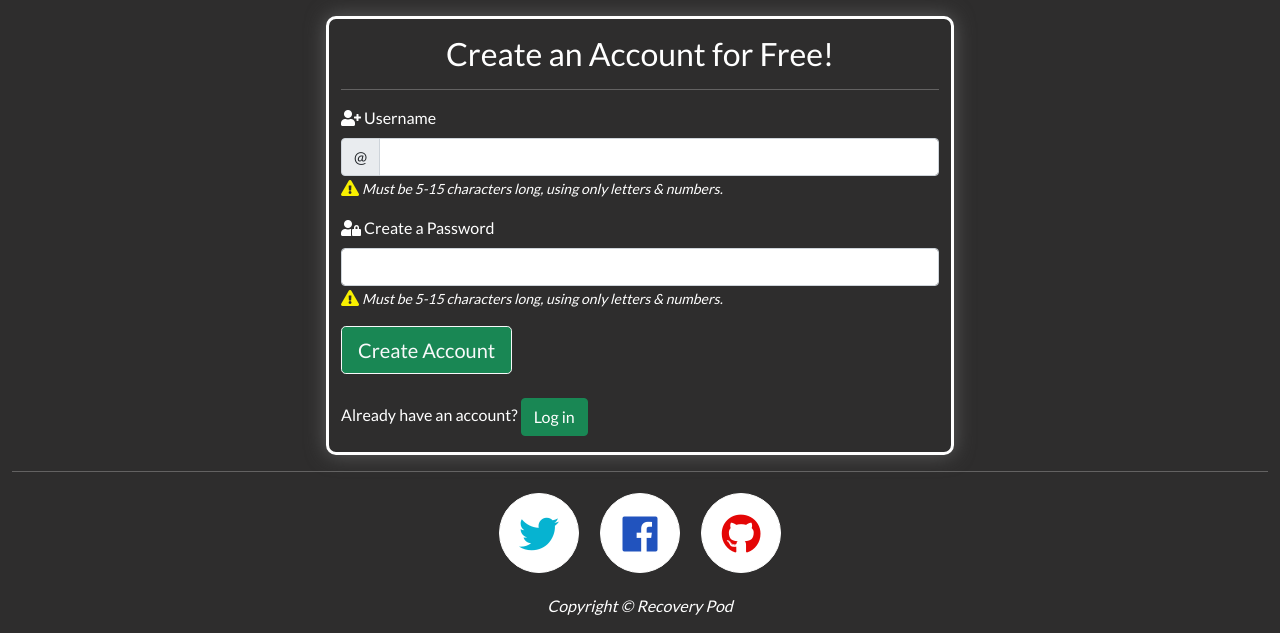
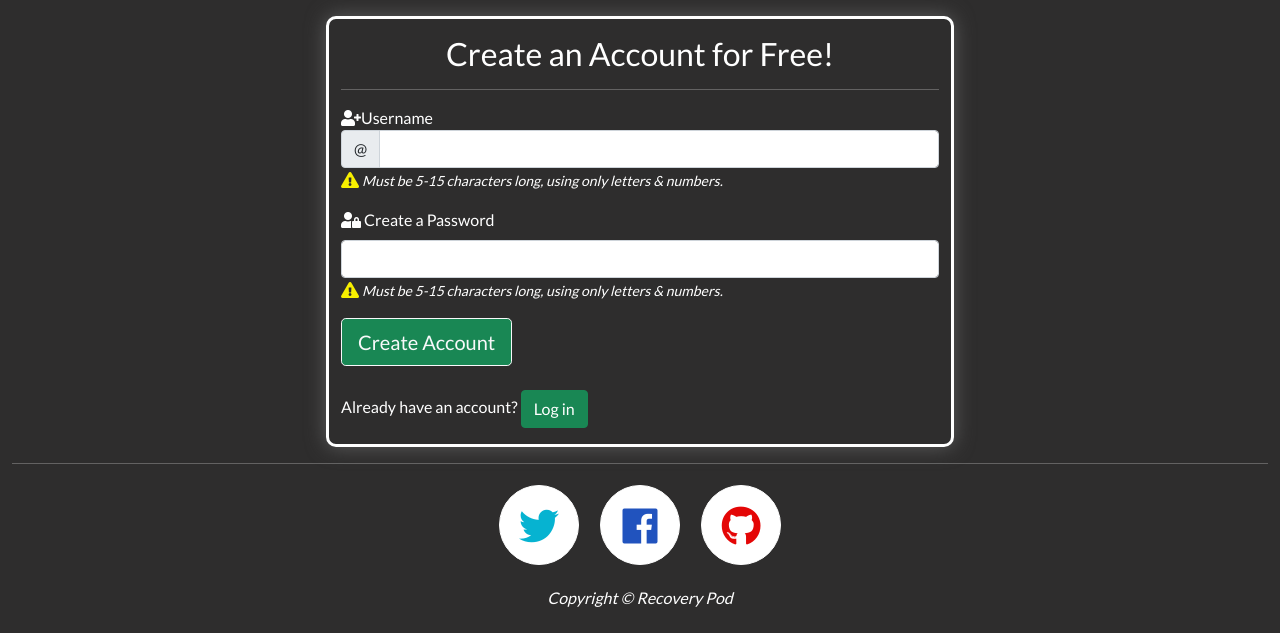
Before and after one commit to aryan008/recovery-pod, a Flask app: page /create_account in a window 1280 px wide. Shown: the part 48-681 px from the top of the page. Run offline with Flask 2, Linux system fonts and the light colour scheme; some libraries are stand-ins or nearby versions.

Commit message:
Fix: Label and aria fix on the create account page

```diff
--- a/templates/create_account.html
+++ b/templates/create_account.html
@@ -9,14 +9,13 @@
             <!--form for the user to create an account-->
             <form method="POST" action="{{ url_for('create_account') }}">
                 <div class="mb-3">
-                    <i class="fas fa-user-plus"></i>
-                    <label for="validationCustomUsername" class="form-label">Username</label>
+                    <i class="fas fa-user-plus"></i><span class="form-label">Username</span>
                     <div class="input-group has-validation">
                         <span class="input-group-text" id="inputGroupPrepend">@</span>
                         <!--text input to create a username with pattern parameters-->
                         <input type="text" id="username" name="username" class="form-control validationCustomUsername"
                             minlength="5" maxlength="15" pattern="^[a-zA-Z0-9]{5,15}$"
-                            aria-describedby="inputGroupPrepend" required>
+                            aria-label="Input field for username creation" required>
                         <div class="invalid-feedback">Please create a username.</div>
                     </div>
                     <div class="col-auto">
@@ -32,7 +31,7 @@
                     <label for="password" class="form-label">Create a Password</label>
                     <!--password creation field-->
                     <input type="password" id="password" name="password" class="form-control" minlength="5"
-                        maxlength="15" pattern="^[a-zA-Z0-9]{5,15}$" aria-describedby="passwordHelpBlock" required>
+                        maxlength="15" pattern="^[a-zA-Z0-9]{5,15}$" aria-label="input field for password creation" required>
                     <div class="col-auto">
                         <!--https://fontawesome.com/v5.15/icons/exclamation-triangle?style=solid-->
                         <i class="fas fa-exclamation-triangle form-warning-img"></i>
```
